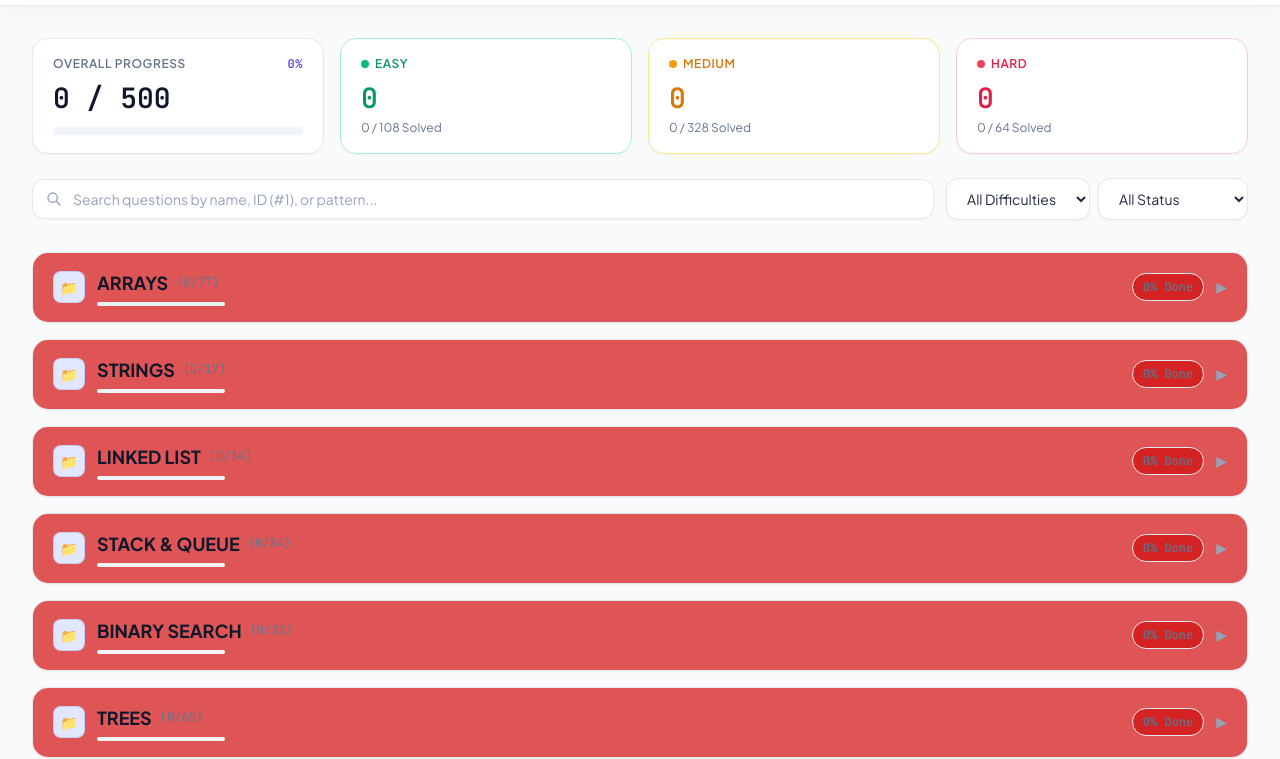
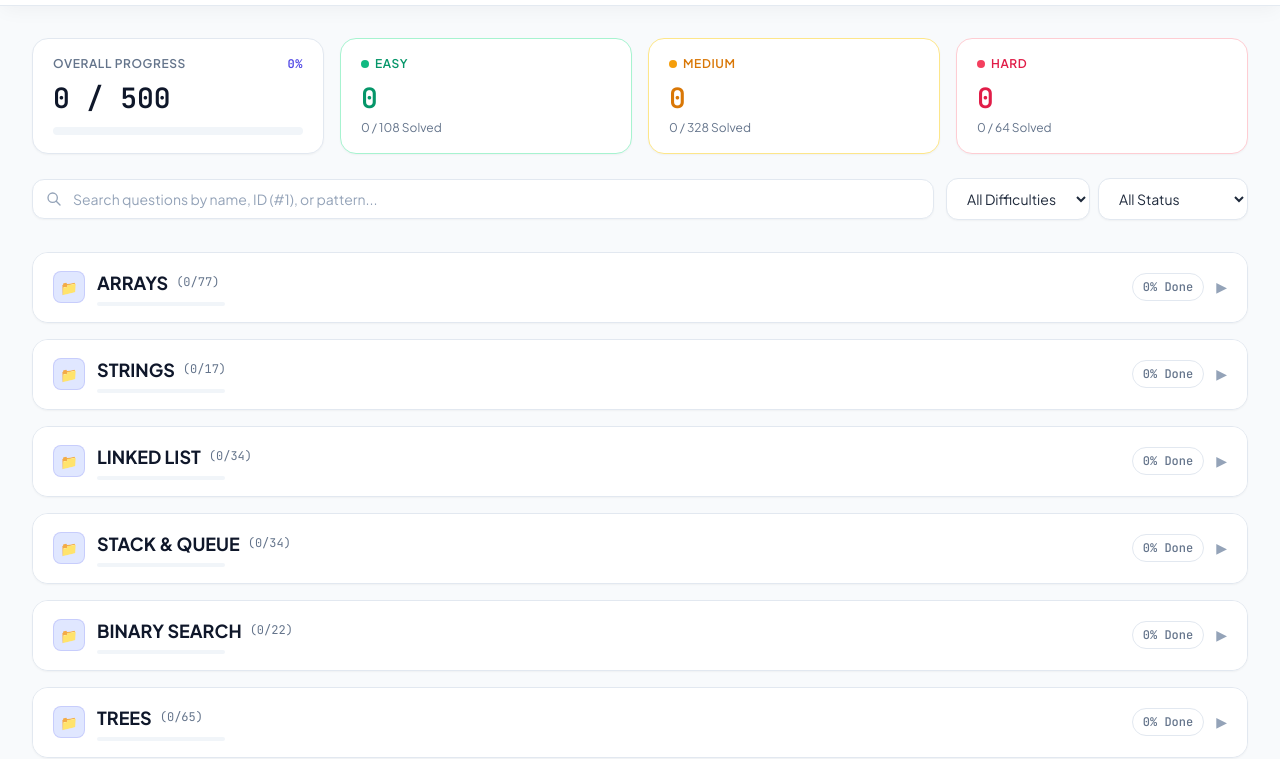
Before and after one commit to KartikayAgrawal28/Tracker, a plain HTML site: page index.html in a window 1280 px wide. Shown: the part 73-832 px from the top of the page. Drawn offline with Linux system fonts and the light colour scheme.

Commit message:
no change

```diff
--- a/style.css
+++ b/style.css
@@ -7,7 +7,7 @@
   /* Surfaces & Backgrounds */
   --bg-body: #f8fafc;
   --bg-card: #ffffff;
-  --bg-card-subtle: rgba(210, 13, 13, 0.7);
+  --bg-card-subtle: rgb(255, 255, 255);
   --bg-card-hover: rgba(248, 250, 252, 0.9);
   --bg-header: rgb(255, 255, 255);
   --bg-footer: rgb(5, 15, 50);
```
